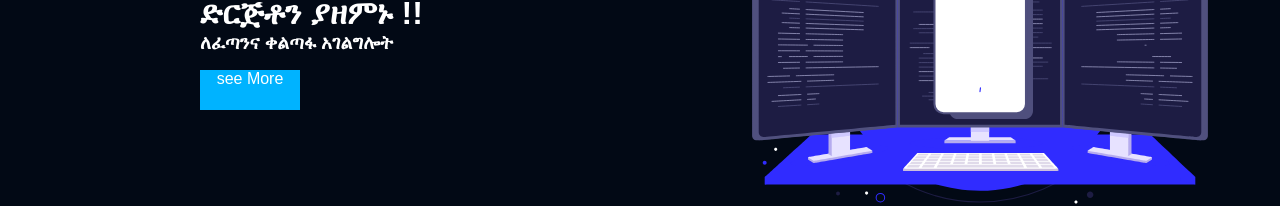
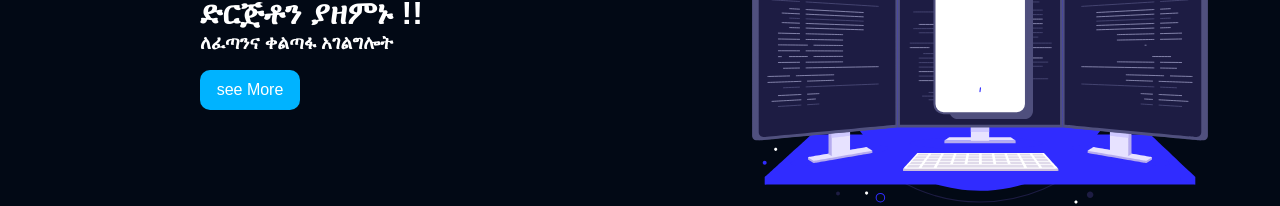
Before and after one commit to Andi-gech/Senaytech, a React (Create React App) app: page / in a window 1280 px wide. Shown: the part 290-496 px from the top of the page. Built offline with nearby package versions, Linux system fonts and the light colour scheme.

Commit message:
firstcommit

```diff
--- a/src/App.js
+++ b/src/App.js
@@ -30,18 +30,6 @@ import { useEffect, useRef, useState } from "react";
 function App() {
   const [contact, setcontact] = useState(false);
   const [activeheader, setactiveheader] = useState("home");
-
-  const scrollToRef = (ref) => {
-    if (ref.current) {
-      ref.current.scrollIntoView({
-        behavior: "smooth",
-      });
-    }
-  };
-  const abouusSectionRef = useRef(null);
-  const testimonialSectionRef = useRef(null);
-  const servicesectionref = useRef(null);
-  const homesectionref = useRef(null);
   const data = [
     {
       id: 1,
@@ -84,6 +72,18 @@ function App() {
       picture: user4,
     },
   ];
+  const scrollToRef = (ref) => {
+    if (ref.current) {
+      ref.current.scrollIntoView({
+        behavior: "smooth",
+      });
+    }
+  };
+  const abouusSectionRef = useRef(null);
+  const testimonialSectionRef = useRef(null);
+  const servicesectionref = useRef(null);
+  const homesectionref = useRef(null);
+
   const [active, setactive] = useState(0);
   const numDots = Math.ceil(data.length / 2);
   const handleDotClick = (index) => {
@@ -207,6 +207,8 @@ function App() {
             height: 40,
             width: 100,
             alignItems: "center",
+            display: "flex",
+            borderRadius: 10,
             justifyContent: "center",
           }}
         >
```
